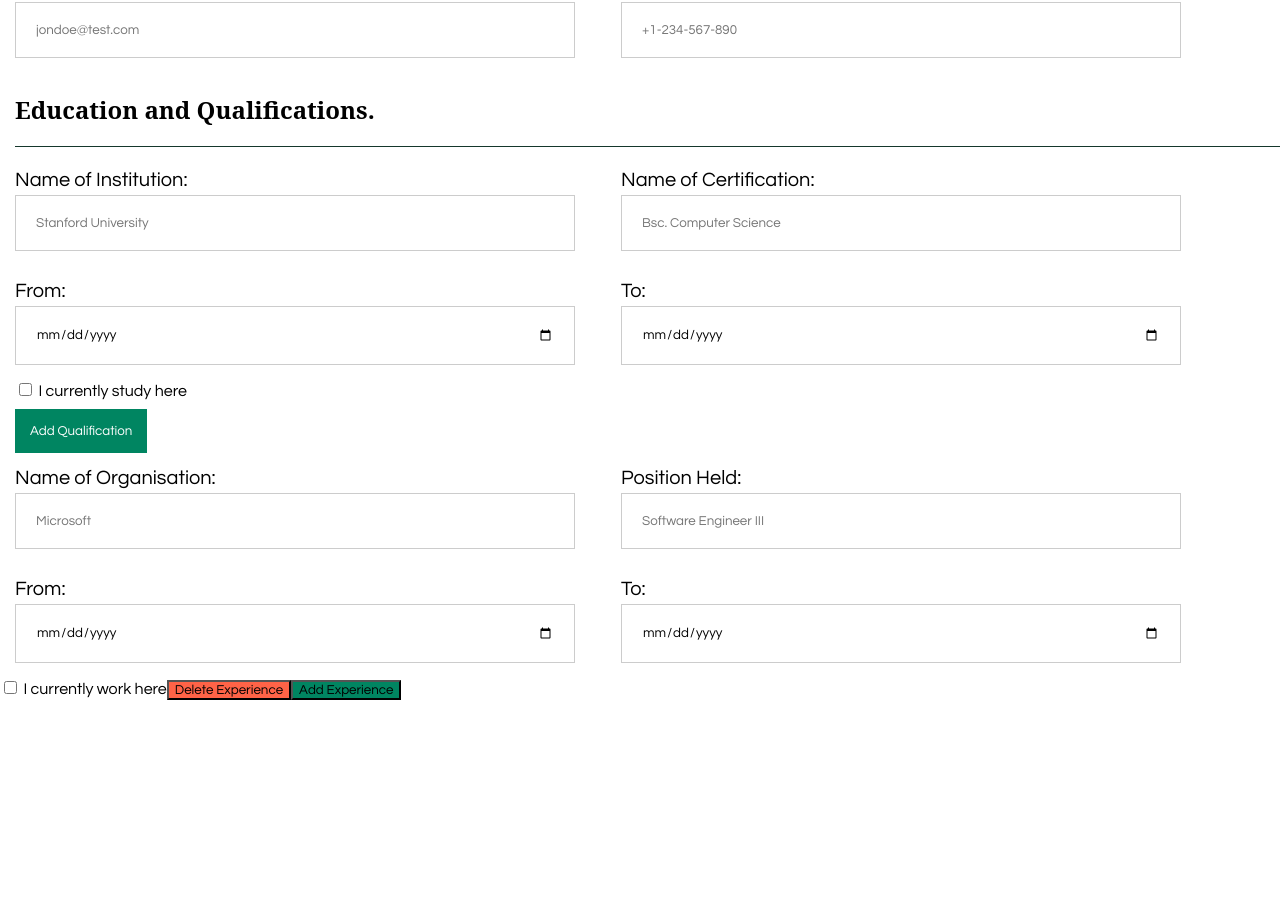
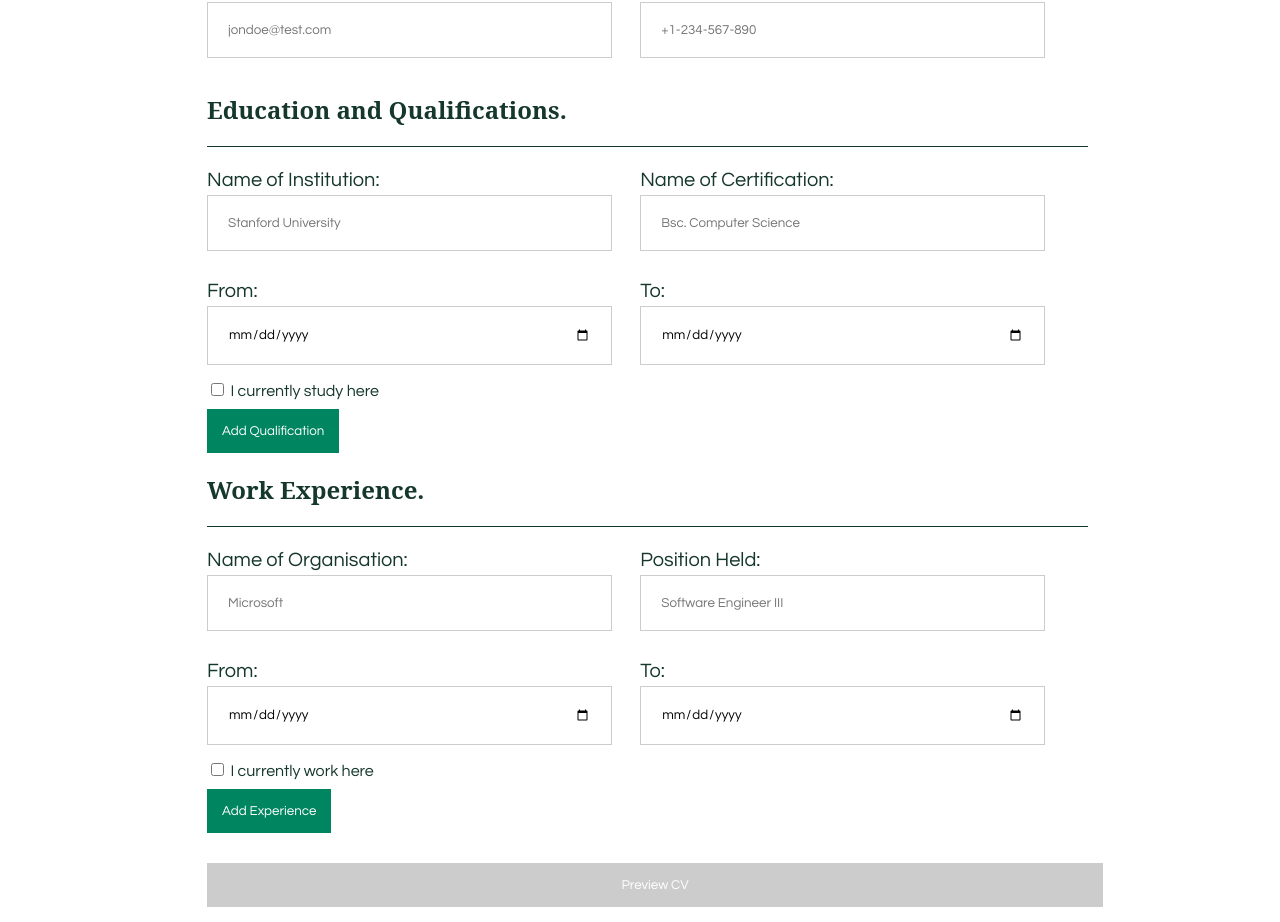
Before and after one commit to arinze19/fast-cv, a React (Create React App) app: page / in a window 1280 px wide. Shown: the part 317-1239 px from the top of the page. Before the commit the page ends 1017 px from the top, so only its background shows below. Built offline with nearby package versions, Linux system fonts and the light colour scheme; a web font is replaced by a local one.

Commit message:
refactor to use class components

```diff
--- a/package.json
+++ b/package.json
@@ -6,6 +6,7 @@
     "@testing-library/jest-dom": "^5.11.9",
     "@testing-library/react": "^11.2.5",
     "@testing-library/user-event": "^12.8.3",
+    "immutability-helper": "^3.1.1",
     "react": "^17.0.1",
     "react-dom": "^17.0.1",
     "react-scripts": "4.0.3",
--- a/src/App.js
+++ b/src/App.js
@@ -1,122 +1,146 @@
+import { Component }  from "react";
+import update         from "immutability-helper";
 import Header         from "./components/Header";
 import PersonalInfo   from "./components/PersonalInfo";
 import Qualifications from "./components/Qualifications";
 import Experiences    from "./components/Experience";
-import uniqid         from "uniqid";
 
 
+class App extends Component {
+  constructor() {
+    super()
+    this.state = {
+      firstName: "",
+      lastName: "",
+      email: "",
+      phoneNumber: "",
+      qualifications: [
+        {
+          institution: "",
+          certification: "",
+          startDate: "",
+          endDate: ""
+        }
+      ],
+      experiences: [
+        {
+          organization: "",
+          position: "",
+          startDate: "",
+          endDate: ""
+        }
+      ]
+    }
 
-function App() {
-  const qualificationsList = [ <Qualifications /> ]
-
-  const experiencesArr = [{}]
-  let experiencesList  = experiencesArr.map(item => <Experiences modifyInfoField={modifyInfoField} key={uniqid()}/>)
-
-
-  function modifyInfoField() {
-    experiencesArr.push({})
+    this.handleInputChange = this.handleInputChange.bind(this)
+    this.modifyInfoField   = this.modifyInfoField.bind(this)
   }
 
+  modifyInfoField(e) {
+    const { name, className, id } = e.target;
 
-  return (
-    <div>
-      <Header />
-      <PersonalInfo />
-      { qualificationsList }
-      { experiencesList }
+    if (className.includes("delete")) {
+      this.setState( state => {
+        const newStateArr = [...state[name]]
+        newStateArr.splice(id, 1)
 
-    </div>
-  )
+        return {
+          [name]: newStateArr,
+        }
+      });
+    }
+
+    else  {
+      //decide what field in the state to update based on the name of the button clicked
+      const newInfo =
+        name === "experience"
+          ? {
+              organization: "",
+              position: "",
+              startDate: "",
+              endDate: "",
+            }
+          : {
+              institution: "",
+              certificate: "",
+              startDate: "",
+              endDate: "",
+            };
+
+      this.setState((state) => {
+        return {
+          [name]: [...state[name], newInfo],
+        };
+      });
+    }
+  }
+
+  handleInputChange(e) {
+    const { name, value, className, id } = e.target;
+    const state                          = this.state
+
+    if(className) {
+      const collection = state[className]
+      const newState   = update(collection, {[id]: {[name]: { $set: value}}})
+
+      console.log(newState)
+
+      // simplify this?
+      this.setState(state =>{
+        return {
+          collection: [
+            {
+              [name]: value
+            }
+          ]
+        }
+      })
+    }
+
+    this.setState({
+      [name]: value,
+    });
+  }
+
+  render() {
+    const enabledStyling = {
+      backgroundColor: "pink",
+    };
+
+    const disabledStyling = {
+      backgroundColor: "#ccc",
+      color: "white",
+    };
+
+    const inputsAreFilled = true;
+
+    return (
+      <div>
+        <Header />
+        <form className="main-form">
+          <PersonalInfo />
+          <Qualifications
+            state={this.state}
+            modifyInfoField={this.modifyInfoField}
+            handleInputChange={this.handleInputChange}
+          />
+          <Experiences
+            state={this.state}
+            modifyInfoField={this.modifyInfoField}
+            handleInputChange={this.handleInputChange}
+          />
+          <button
+            type="submit"
+            className="main-form__button"
+            style={!inputsAreFilled ? enabledStyling : disabledStyling}
+            disabled={true}
+          >
+            Preview CV
+          </button>
+        </form>
+      </div>
+    );
+  }
 }
 
-// class App extends Component {
-
-//   modifyInfoField(e) {
-//     const { name, className, id } = e.target;
-
-//     if (className.includes("delete")) {
-//       this.setState( state => {
-//         const newStateArr = [...state[name]]
-//         newStateArr.splice(id, 1)
-
-//         return {
-//           [name]: newStateArr,
-//         }
-//       });
-//     }
-
-//     else  {
-//       //decide what field in the state to update based on the name of the button clicked
-//       const newInfo =
-//         name === "experience"
-//           ? {
-//               organization: "",
-//               position: "",
-//               startDate: "",
-//               endDate: "",
-//             }
-//           : {
-//               institution: "",
-//               certificate: "",
-//               startDate: "",
-//               endDate: "",
-//             };
-
-//       this.setState((state) => {
-//         return {
-//           [name]: [...state[name], newInfo],
-//         };
-//       });
-//     }
-//   }
-
-//   handleChange(e) {
-//     const { name, value } = e.target;
-
-//     this.setState({
-//       [name]: value,
-//     });
-//   }
-
-//   render() {
-//     const enabledStyling = {
-//       backgroundColor: "pink",
-//     };
-
-//     const disabledStyling = {
-//       backgroundColor: "#ccc",
-//       color: "white",
-//     };
-
-//     const inputsAreFilled = true;
-
-//     return (
-//       <div>
-//         <Header />
-//         <form className="main-form">
-//           <PersonalInfo />
-//           <Qualifications
-//             state={this.state}
-//             modifyInfoField={this.modifyInfoField}
-//             handleChange={this.handleChange}
-//           />
-//           {/* <Experience
-//             state={this.state}
-//             modifyInfoField={this.modifyInfoField}
-//             handleChange={this.handleChange}
-//           /> */}
-//           <button
-//             type="submit"
-//             className="main-form__button"
-//             style={!inputsAreFilled ? enabledStyling : disabledStyling}
-//             disabled={true}
-//           >
-//             Preview CV
-//           </button>
-//         </form>
-//       </div>
-//     );
-//   }
-// }
-
 export default App;
--- a/src/components/Experience.js
+++ b/src/components/Experience.js
@@ -1,27 +1,14 @@
-import { useState } from "react"
-const initialValues = {
-  organization: "",
-  position: "",
-  startDate: "",
-  endDate: "",
-}
+import uniqid from "uniqid"
 
 function Experience(props) {
-  // const hideEleClass = {
-  //   display: "none",
-  // };
-  const [ experiencesValues, setExperiences ] = useState(initialValues)
+  const { experiences } = props.state
+  const hideEleClass = {
+    display: "none",
+  };
 
-  function handleInputChange(e) {
-    const { name, value } = e.target;
-    setExperiences({
-      ...experiencesValues,
-      [name]: value,
-    });
-  }
-
+    const experiencesList = experiences.map((experience, index) => {
       return (
-      <div>
+        <div key={uniqid()}>
           <div className="information__inputs">
             <div className="form-control">
               <label htmlFor="organization">Name of Organisation:</label>
@@ -30,8 +17,10 @@ function Experience(props) {
                 type="text"
                 name="organization"
                 placeholder="Microsoft"
-              value={experiencesValues.organization}
-              onChange={handleInputChange}
+                id={index}
+                value={experience.organization}
+                className="experiences"
+                onChange={props.handleInputChange}
               />
             </div>
 
@@ -42,8 +31,10 @@ function Experience(props) {
                 type="text"
                 name="position"
                 placeholder="Software Engineer III"
-              value={experiencesValues.position}
-              onChange={handleInputChange}
+                id={index}
+                value={experience.position}
+                className="experiences"
+                onChange={props.handleInputChange}
               />
             </div>
 
@@ -53,8 +44,10 @@ function Experience(props) {
               <input
                 type="date"
                 name="startDate"
-              value={experiencesValues.startDate}
-              onChange={handleInputChange}
+                value={experience.startDate}
+                id={index}
+                className="experiences"
+                onChange={props.handleInputChange}
               />
             </div>
 
@@ -64,8 +57,10 @@ function Experience(props) {
               <input
                 type="date"
                 name="endDate"
-              value={experiencesValues.endDate}
-              onChange={handleInputChange}
+                value={experience.endDate}
+                id={index}
+                className="experiences"
+                onChange={props.handleInputChange}
               />
             </div>
           </div>
@@ -79,7 +74,7 @@ function Experience(props) {
               type="button"
               name="experiences"
               onClick={props.modifyInfoField}
-            // style={index === experiences.length - 1 ? hideEleClass : null}
+              style={index === experiences.length - 1 ? hideEleClass : null}
             >
               Delete Experience
             </button>
@@ -88,21 +83,22 @@ function Experience(props) {
               type="button"
               name="experiences"
               onClick={props.modifyInfoField}
-            // style={index !== experiences.length - 1 ? hideEleClass : null}
+              style={index !== experiences.length - 1 ? hideEleClass : null}
             >
               Add Experience
             </button>
           </div>
         </div>
       );
+    })
 
-  // return (
-  //   <div className="information">
-  //     <h2 className="heading">Work Experience.</h2>
-  //     <hr />
-  //     {experienceList}
-  //   </div>
-  // );
+  return (
+    <div className="information">
+      <h2 className="heading">Work Experience.</h2>
+      <hr />
+      {experiencesList}
+    </div>
+  );
 }
 
 export default Experience;
--- a/src/components/Qualifications.js
+++ b/src/components/Qualifications.js
@@ -1,29 +1,8 @@
-import uniqid       from "uniqid"
-import { useState } from "react"
+import uniqid from "uniqid"
 
-const initialValues = {
-  institution: "",
-  certificate: "",
-  startDate: "",
-  endDate: "",
-}
-
- const qualifications = [initialValues]
-
-
-function Qualifications() {
-  const [ qualificationsInfoValues, setQualificationsInfo ] = useState(initialValues)
-
-  function handleInputChange(e) {
-    const { name, value } = e.target;
-
-    setQualificationsInfo({
-      ...qualificationsInfoValues,
-      [name]: value,
-    });
-  }
-
-  const hideEleClass = {
+function Qualifications(props) {
+const { qualifications } = props.state
+const hideEleClass = {
     display: "none",
   };
 
@@ -38,8 +17,10 @@ function Qualifications() {
               type="text"
               name="institution"
               placeholder="Stanford University"
+              id={index}
+              className="qualifications"
               value={qualification.institution}
-              onChange={handleInputChange}
+              onChange={props.handleInputChange}
             />
           </div>
 
@@ -50,8 +31,10 @@ function Qualifications() {
               type="text"
               name="certification"
               placeholder="Bsc. Computer Science"
+              id={index}
+              className="qualifications"
               value={qualification.certification}
-              onChange={handleInputChange}
+              onChange={props.handleInputChange}
             />
           </div>
 
@@ -61,8 +44,10 @@ function Qualifications() {
             <input
               type="date"
               name="startDate"
+              className="qualifications"
+              id={index}
               value={qualification.startDate}
-              onChange={handleInputChange}
+              onChange={props.handleInputChange}
             />
           </div>
 
@@ -72,8 +57,10 @@ function Qualifications() {
             <input
               type="date"
               name="endDate"
+              className="qualifications"
+              id={index}
               value={qualification.endDate}
-              onChange={handleInputChange}
+              onChange={props.handleInputChange}
             />
           </div>
         </div>
@@ -87,7 +74,7 @@ function Qualifications() {
             type="button"
             name="qualifications"
             id={index}
-            // onClick={props.modifyInfoField}
+            onClick={props.modifyInfoField}
             style={index === qualifications.length - 1 ? hideEleClass : null}
           >
             Delete Qualification
@@ -97,7 +84,7 @@ function Qualifications() {
             type="button"
             name="qualifications"
             id={index}
-            // onClick={props.modifyInfoField}
+            onClick={props.modifyInfoField}
             style={index !== qualifications.length - 1 ? hideEleClass : null}
           >
             Add Qualification
```
Also changed, not shown: 1 other file (tests, documents, lock files or other folders). Lines whose indentation alone changed are shown as unchanged.
